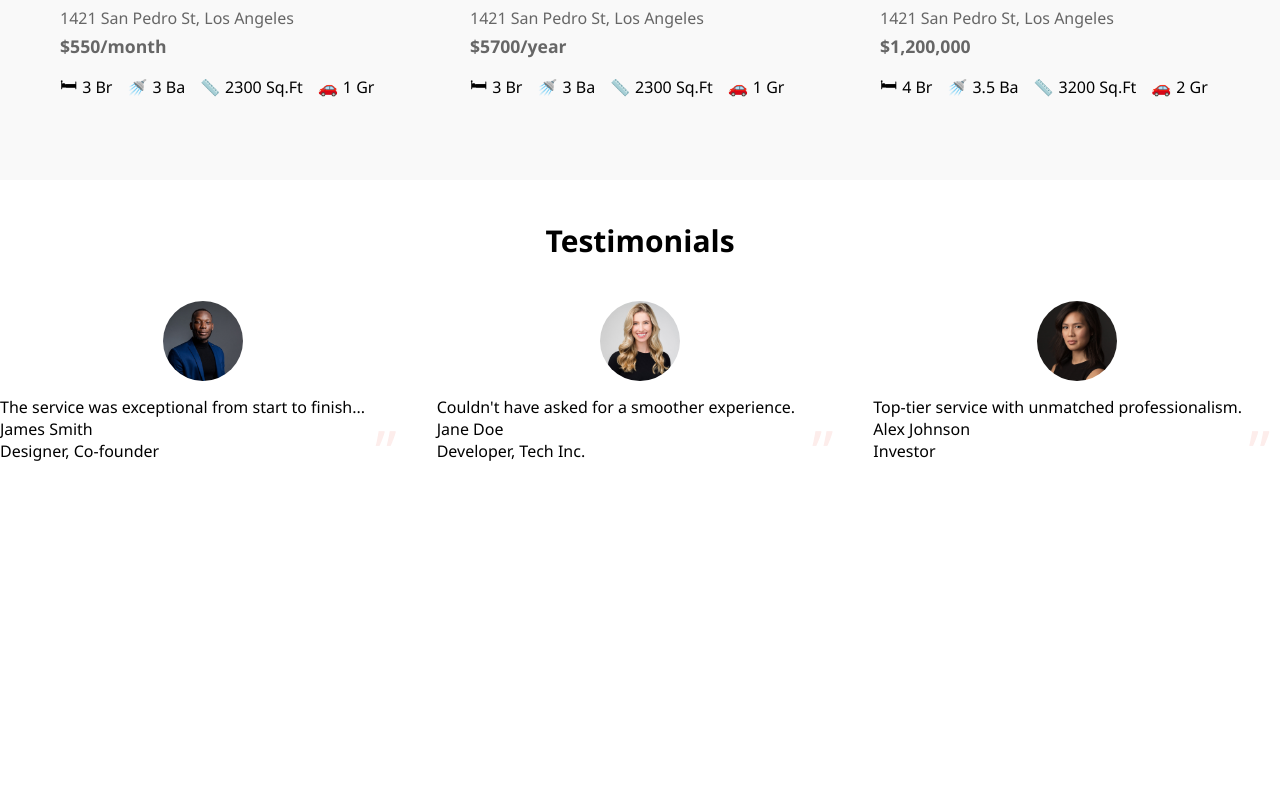
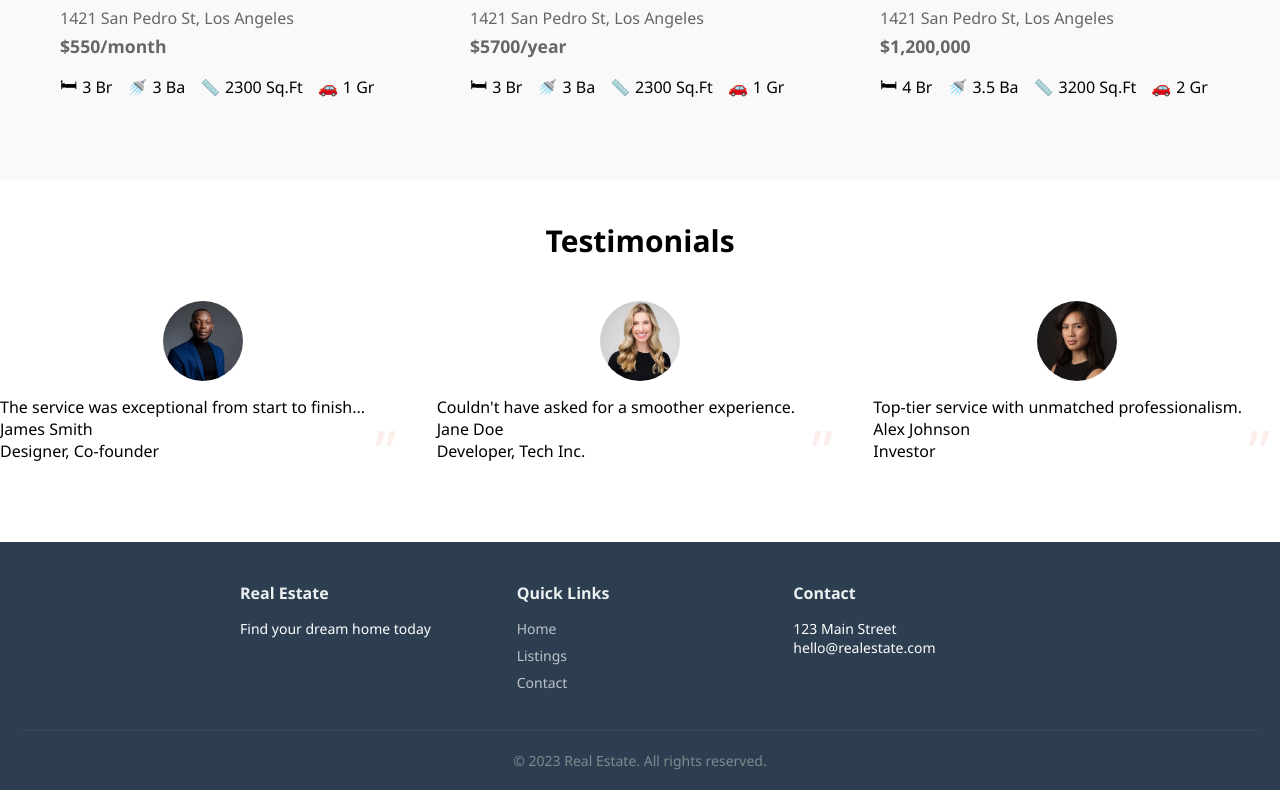
Before and after one commit to AnnCKaroki/Real-Estate-Home, a plain HTML site: page index.html in a window 1280 px wide. Shown: the part 1103-1893 px from the top of the page. Before the commit the page ends 1595 px from the top, so only its background shows below. Drawn offline with Linux system fonts and the light colour scheme.

Commit message:
feat: add footer to the homepage

```diff
--- a/index.html
+++ b/index.html
@@ -67,8 +67,33 @@
         <section class="testimonials">
             <h2>Testimonials</h2>
             <div id="testimonialsContainer" class="testimonial-grid"></div>
+        </section>
 
-        </section>
+        <footer class="simple-footer">
+        <div class="footer-content">
+        <div class="footer-section">
+        <h3>Real Estate</h3>
+        <p>Find your dream home today</p>
+        </div>
+
+        <div class="footer-section">
+        <h3>Quick Links</h3>
+        <a href="index.html">Home</a>
+        <a href="listings.html">Listings</a>
+        <a href="contact.html">Contact</a>
+        </div>
+
+        <div class="footer-section">
+        <h3>Contact</h3>
+        <p>123 Main Street</p>
+        <p>hello@realestate.com</p>
+        </div>
+    </div>
+
+    <div class="footer-bottom">
+        <p>&copy; 2023 Real Estate. All rights reserved.</p>
+    </div>
+    </footer>
 
 <script src="main.js"></script>
 </body>
--- a/style.css
+++ b/style.css
@@ -240,6 +240,7 @@
   grid-template-columns: repeat(auto-fit, minmax(300px, 1fr));
   gap: 30px;
   perspective: 1000px; /* For 3D effect */
+  margin-bottom: 80px;
 }
 
 /* Card Animations */
@@ -291,3 +292,55 @@
   transform: scale(1.1);
   opacity: 0.3;
 }
+
+.simple-footer {
+  background: #2c3e50;
+  color: white;
+  padding: 40px 20px 20px;
+  font-size: 14px;
+}
+
+.footer-content {
+  max-width: 800px;
+  margin: 0 auto;
+  display: flex;
+  flex-wrap: wrap;
+  gap: 30px;
+  padding-bottom: 30px;
+}
+
+.footer-section {
+  flex: 1;
+  min-width: 150px;
+}
+
+.footer-section h3 {
+  color: #ecf0f1;
+  margin-bottom: 15px;
+  font-size: 16px;
+}
+
+.footer-section a {
+  display: block;
+  color: #bdc3c7;
+  text-decoration: none;
+  margin-bottom: 8px;
+}
+
+.footer-section a:hover {
+  color: #e74c3c;
+}
+
+.footer-bottom {
+  text-align: center;
+  padding-top: 20px;
+  border-top: 1px solid #34495e;
+  color: #7f8c8d;
+}
+
+@media (max-width: 600px) {
+  .footer-section {
+    flex: 100%;
+    margin-bottom: 20px;
+  }
+}
```
